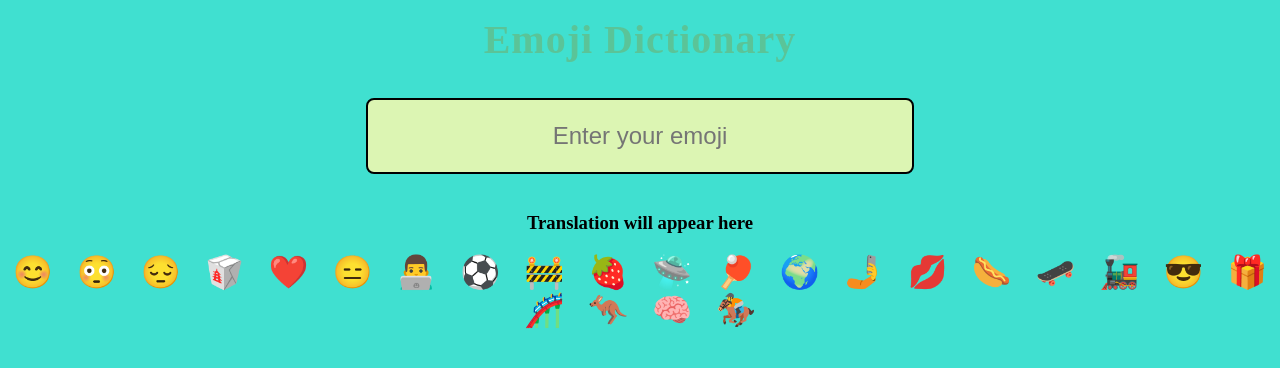
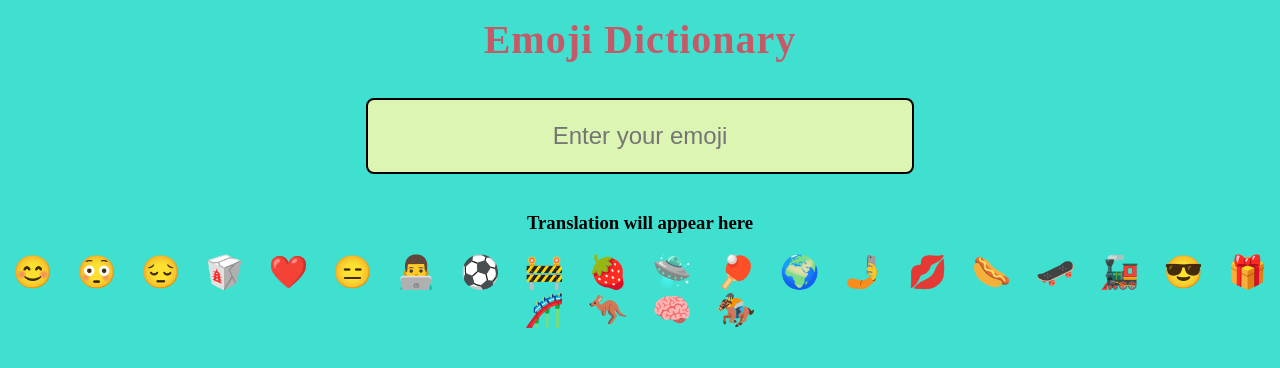
Before and after one commit to rkshaw20/Emoji-Dictionary, a React (Create React App) app: page / in a window 1280 px wide. Shown: the top 368 px of the page. Built offline with nearby package versions, Linux system fonts and the light colour scheme; a web font is replaced by a local one.

Commit message:
update heading color

```diff
--- a/src/styles.css
+++ b/src/styles.css
@@ -12,7 +12,7 @@ h2 {
 }
 .heading {
   /* background-color: wheat; */
-  color: rgb(90, 196, 152);
+  color: rgb(196, 90, 104);
   font-size: 2.5rem;
   padding: 1rem 0.6rem;
   letter-spacing: 1px;
```
